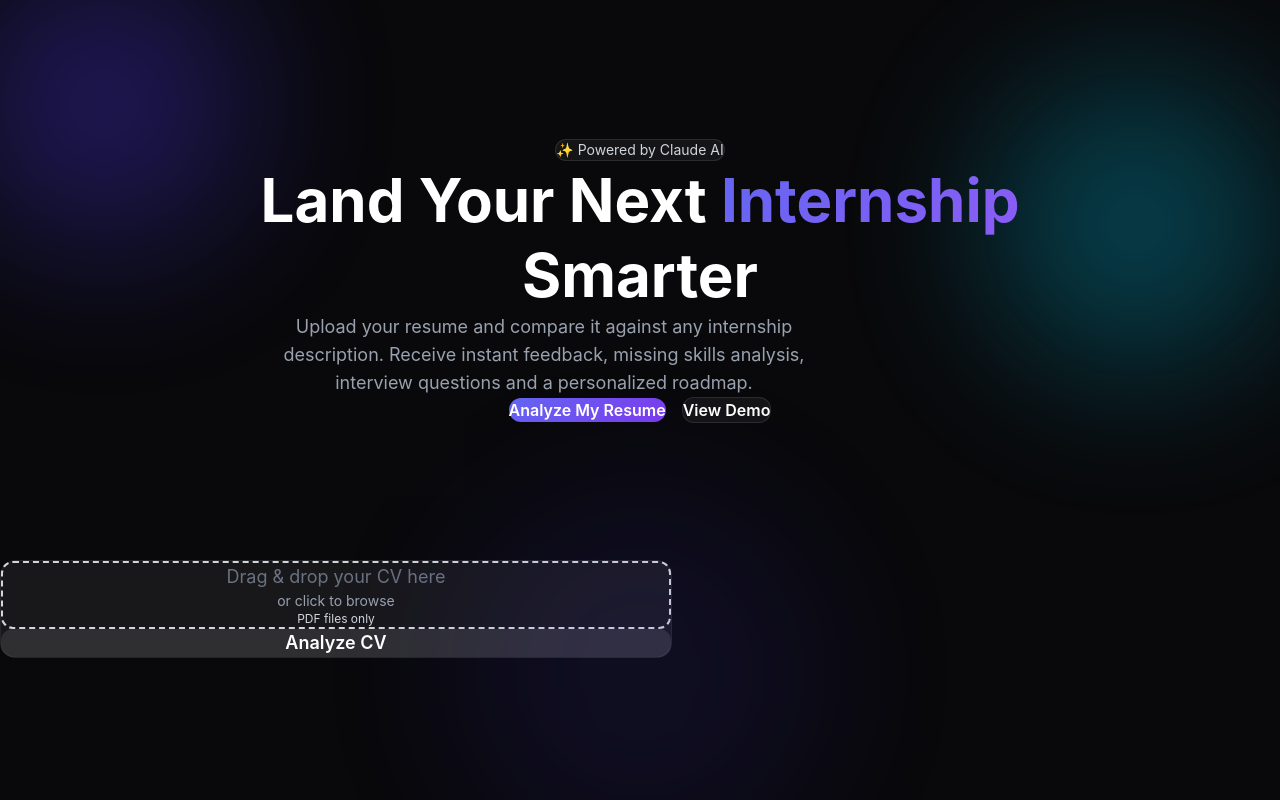
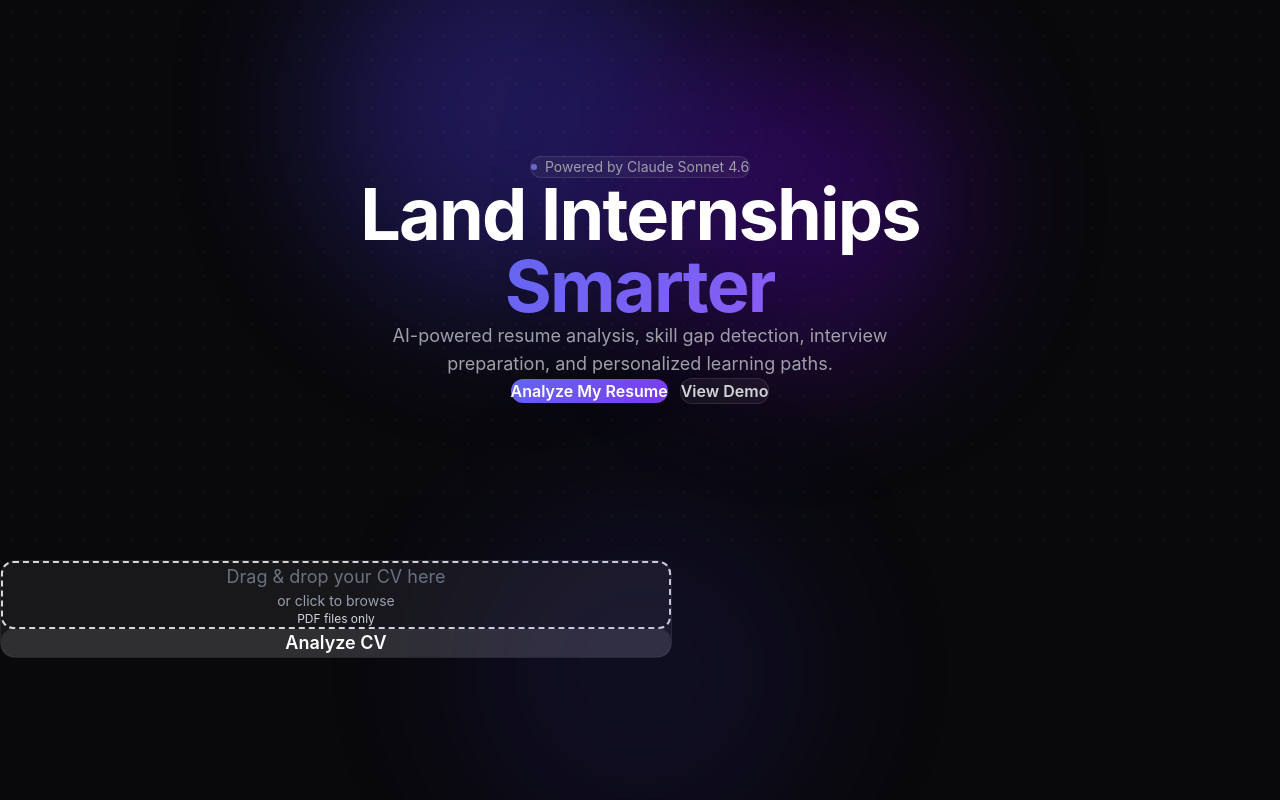
Before and after one commit to OusmaneSanokho/ai-internship-copilot, a Next.js app: page / in a window 1280 px wide. Built offline with nearby package versions, Linux system fonts and the light colour scheme.

Commit message:
Redesign - Hero updated with new copy and color system

```diff
--- a/components/Hero.tsx
+++ b/components/Hero.tsx
@@ -1,39 +1,44 @@
 export default function Hero({ onGetStarted }: { onGetStarted: () => void }) {
   return (
     <section className="relative flex min-h-[70vh] flex-col items-center justify-center overflow-hidden px-4 text-center">
-      <div className="glow-blob animate-pulse-glow h-72 w-72 bg-indigo-600 -top-10 -left-10" />
-      <div className="glow-blob animate-pulse-glow h-72 w-72 bg-cyan-500 top-20 right-0" />
 
-      <div className="relative z-10">
-        <span className="mb-6 inline-block rounded-full border border-white/10 bg-white/5 px-4 py-1.5 text-sm text-gray-300">
-          ✨ Powered by Claude AI
-        </span>
+      <div className="glow-blob animate-pulse-glow h-96 w-96 bg-indigo-600 -top-20 left-1/4" />
+      <div className="glow-blob animate-pulse-glow h-80 w-80 bg-violet-700 top-10 right-1/4" />
 
-        <h1 className="mx-auto max-w-3xl text-5xl font-bold leading-tight text-white md:text-6xl">
-          Land Your Next{' '}
-          <span className="gradient-text">Internship</span> Smarter
+      <div className="dot-grid absolute inset-0 opacity-40" />
+
+      <div className="relative z-10 flex flex-col items-center">
+
+        <div className="mb-6 inline-flex items-center gap-2 rounded-full border border-white/10 bg-white/5 px-4 py-1.5 text-sm text-zinc-400">
+          <span className="h-1.5 w-1.5 rounded-full bg-indigo-400 animate-pulse" />
+          Powered by Claude Sonnet 4.6
+        </div>
+
+        <h1 className="mx-auto max-w-3xl text-5xl font-bold tracking-tight text-white md:text-6xl lg:text-7xl">
+          Land Internships{' '}
+          <span className="gradient-text">Smarter</span>
         </h1>
 
-        <p className="mx-auto mt-6 max-w-xl text-lg text-gray-400">
-          Upload your resume and compare it against any internship description.
-          Receive instant feedback, missing skills analysis, interview questions
-          and a personalized roadmap.
+        <p className="mx-auto mt-6 max-w-lg text-base text-zinc-400 md:text-lg">
+          AI-powered resume analysis, skill gap detection,
+          interview preparation, and personalized learning paths.
         </p>
 
-        <div className="mt-10 flex flex-col items-center justify-center gap-4 sm:flex-row">
+        <div className="mt-10 flex flex-col items-center gap-3 sm:flex-row">
           <button
             onClick={onGetStarted}
-            className="gradient-button rounded-xl px-8 py-3.5 text-base font-semibold text-white"
+            className="gradient-button rounded-xl px-8 py-3.5 text-base font-semibold"
           >
             Analyze My Resume
           </button>
           <button
             onClick={onGetStarted}
-            className="rounded-xl border border-white/10 bg-white/5 px-8 py-3.5 text-base font-semibold text-white hover:bg-white/10"
+            className="rounded-xl border border-white/10 bg-white/5 px-8 py-3.5 text-base font-semibold text-zinc-300 transition-all hover:bg-white/10 hover:border-white/20"
           >
             View Demo
           </button>
         </div>
+
       </div>
     </section>
   )
```
